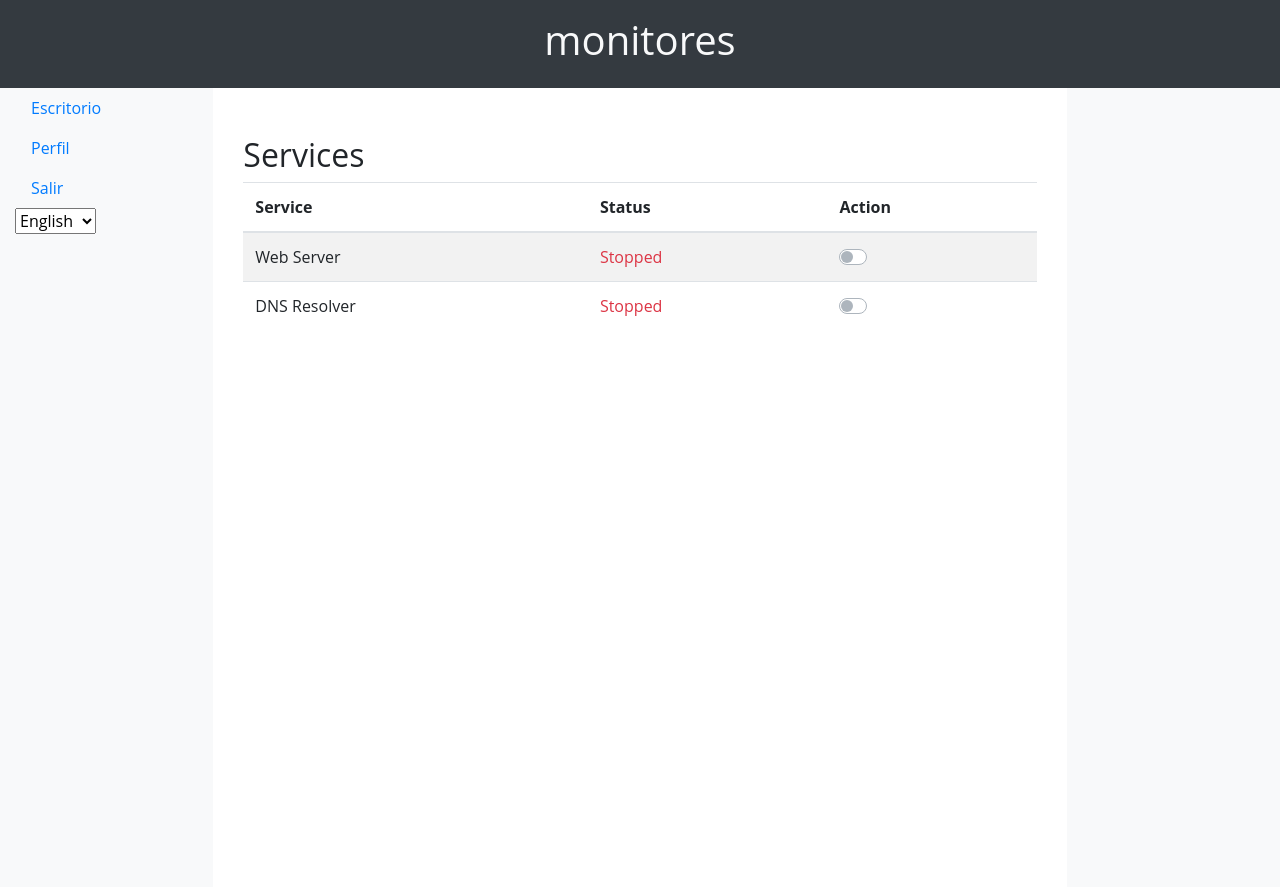
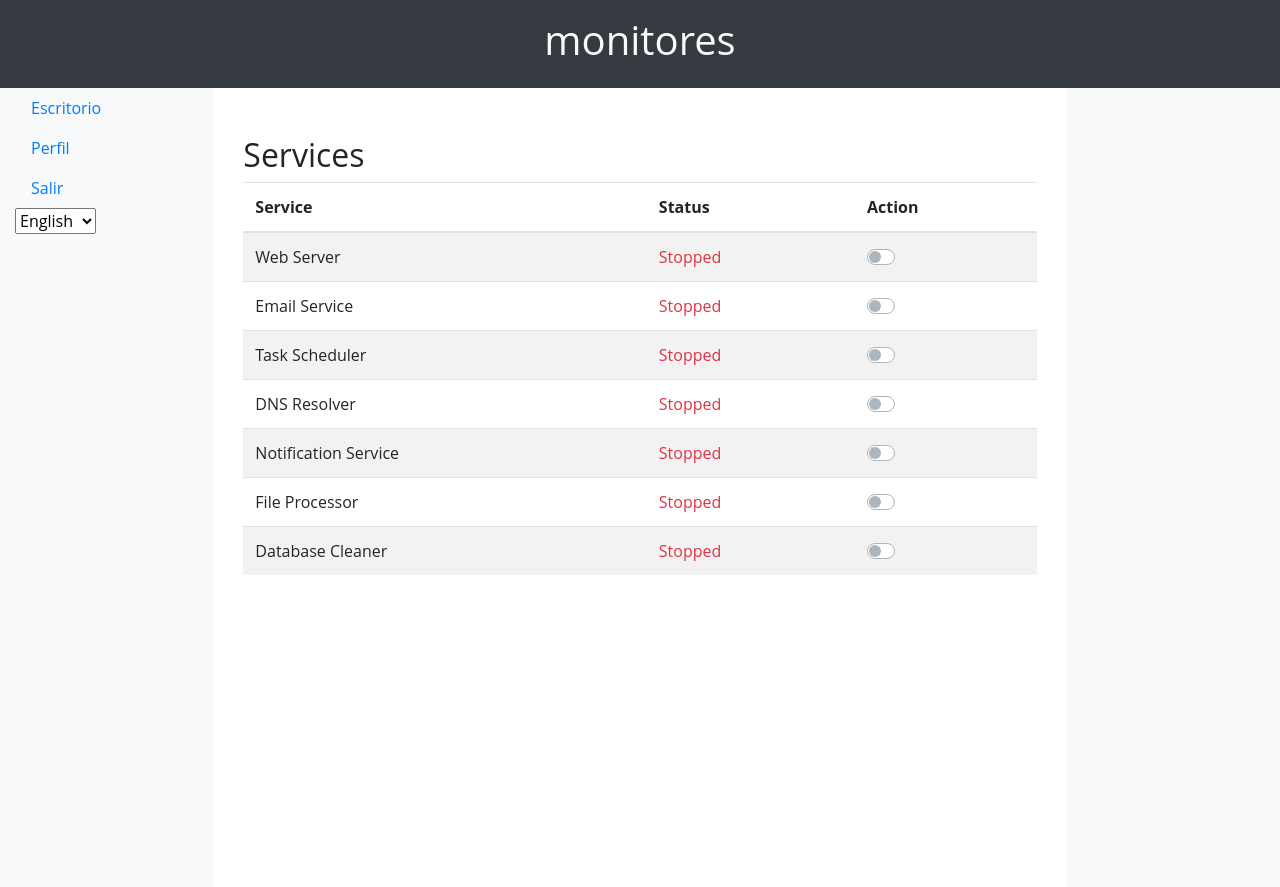
Before and after one commit to vinxenx0/code-workspace, a Flask app: page /services in a window 1280 px wide. Shown: the top 887 px of the page. Run offline with Flask 3, Linux system fonts and the light colour scheme; a user stored in the database is signed in; some libraries are stand-ins or nearby versions.

Commit message:
services controllers update

```diff
--- a/app/controllers/services_controller.py
+++ b/app/controllers/services_controller.py
@@ -20,6 +20,9 @@ def services():
 @app.route('/toggle_service/<service_name>', methods=['POST'])
 @login_required
 def toggle_service(service_name):
+    return jsonify(toggle_service_status(service_name))
+
+def toggle_service_status(service_name):
     global SERVICE_STATES
 
     if service_name in SERVICE_STATES:
@@ -27,14 +30,12 @@ def toggle_service(service_name):
 
         if current_state == 'active':
             SERVICE_STATES[service_name] = 'inactive'
-            stop_service(service_name)
+            return stop_service(service_name)
         else:
             SERVICE_STATES[service_name] = 'active'
-            start_service(service_name)
-
-        return jsonify({'status': 'success', 'state': SERVICE_STATES[service_name]})
+            return start_service(service_name)
     else:
-        return jsonify({'status': 'error', 'message': 'Unknown Service'})
+        return {'status': 'error', 'message': 'Unknown Service'}
 
 def check_service_status(service_name):
     # Use system commands to check the status of the services
@@ -68,25 +69,96 @@ def execute_command(command):
         return 'Stopped'  # Return a string indicating the service is stopped
 
 
+def start_web_server():
+    # Logic to start the web server
+    pass
 
+def stop_web_server():
+    # Logic to stop the web server
+    pass
+
+def start_dns_resolver():
+    # Logic to start the DNS resolver
+    pass
+
+def stop_dns_resolver():
+    # Logic to stop the DNS resolver
+    pass
+
+def start_email_service():
+    # Logic to start the email service
+    pass
+
+def stop_email_service():
+    # Logic to stop the email service
+    pass
+
+def start_task_scheduler():
+    # Logic to start the task scheduler
+    pass
+
+def stop_task_scheduler():
+    # Logic to stop the task scheduler
+    pass
+
+def start_notification_service():
+    # Logic to start the notification service
+    pass
+
+def stop_notification_service():
+    # Logic to stop the notification service
+    pass
+
+def start_file_processor():
+    # Logic to start the file processor
+    pass
+
+def stop_file_processor():
+    # Logic to stop the file processor
+    pass
+
+def start_database_cleaner():
+    # Logic to start the database cleaner
+    pass
+
+def stop_database_cleaner():
+    # Logic to stop the database cleaner
+    pass
 
 def start_service(service_name):
-    # Add logic to start the specified service
-    # You might need to adjust this based on your system configuration
-    pass
+    if service_name == 'web_server':
+        start_web_server()
+    elif service_name == 'dns_resolver':
+        start_dns_resolver()
+    elif service_name == 'email_service':
+        start_email_service()
+    elif service_name == 'task_scheduler':
+        start_task_scheduler()
+    elif service_name == 'notification_service':
+        start_notification_service()
+    elif service_name == 'file_processor':
+        start_file_processor()
+    elif service_name == 'database_cleaner':
+        start_database_cleaner()
+    # Add more services as needed
+
+    return {'status': 'success', 'state': 'Running'}
 
 def stop_service(service_name):
-    # Add logic to stop the specified service
-    # You might need to adjust this based on your system configuration
-    pass
+    if service_name == 'web_server':
+        stop_web_server()
+    elif service_name == 'dns_resolver':
+        stop_dns_resolver()
+    elif service_name == 'email_service':
+        stop_email_service()
+    elif service_name == 'task_scheduler':
+        stop_task_scheduler()
+    elif service_name == 'notification_service':
+        stop_notification_service()
+    elif service_name == 'file_processor':
+        stop_file_processor()
+    elif service_name == 'database_cleaner':
+        stop_database_cleaner()
+    # Add more services as needed
 
-
-def check_service_status(service_name):
-    # Use system commands to check the status of the services
-    # You might need to adjust these commands based on your system configuration
-    if service_name == 'web_server':
-        return check_web_server_status()
-    elif service_name == 'dns_resolver':
-        return check_dns_resolver_status()
-    else:
-        return 'Unknown Service'
+    return {'status': 'success', 'state': 'Stopped'}
--- a/app/templates/services/index.html
+++ b/app/templates/services/index.html
@@ -28,7 +28,35 @@
                     </div>
                 </td>
             </tr>
+            <tr>
+                <td>Email Service</td>
+                <td>
+                    <span id="email_serviceStatus">
+                        {% if email_status == 'Running' %}<span class="text-success">Running</span>{% else %}<span class="text-danger">Stopped</span>{% endif %}
+                    </span>
+                </td>
+                <td>
+                    <div class="custom-control custom-switch">
+                        <input type="checkbox" class="custom-control-input" id="email_serviceSwitch" {% if email_status == 'Running' %}checked{% endif %} onclick="toggleService('email_service')">
+                        <label class="custom-control-label" for="email_serviceSwitch"></label>
+                    </div>
+                </td>
+            </tr>
 
+            <tr>
+                <td>Task Scheduler</td>
+                <td>
+                    <span id="task_schedulerStatus">
+                        {% if task_scheduler_status == 'Running' %}<span class="text-success">Running</span>{% else %}<span class="text-danger">Stopped</span>{% endif %}
+                    </span>
+                </td>
+                <td>
+                    <div class="custom-control custom-switch">
+                        <input type="checkbox" class="custom-control-input" id="task_schedulerSwitch" {% if task_scheduler_status == 'Running' %}checked{% endif %} onclick="toggleService('task_scheduler')">
+                        <label class="custom-control-label" for="task_schedulerSwitch"></label>
+                    </div>
+                </td>
+            </tr>
             <tr>
                 <td>DNS Resolver</td>
                 <td>
@@ -40,6 +68,51 @@
                     <div class="custom-control custom-switch">
                         <input type="checkbox" class="custom-control-input" id="dns_resolverSwitch" {% if dns_status == 'Running' %}checked{% endif %} onclick="toggleService('dns_resolver')">
                         <label class="custom-control-label" for="dns_resolverSwitch"></label>
+                    </div>
+                </td>
+            </tr>
+
+            <tr>
+                <td>Notification Service</td>
+                <td>
+                    <span id="notification_serviceStatus">
+                        {% if notification_service_status == 'Running' %}<span class="text-success">Running</span>{% else %}<span class="text-danger">Stopped</span>{% endif %}
+                    </span>
+                </td>
+                <td>
+                    <div class="custom-control custom-switch">
+                        <input type="checkbox" class="custom-control-input" id="notification_serviceSwitch" {% if notification_service_status == 'Running' %}checked{% endif %} onclick="toggleService('notification_service')">
+                        <label class="custom-control-label" for="notification_serviceSwitch"></label>
+                    </div>
+                </td>
+            </tr>
+
+            <tr>
+                <td>File Processor</td>
+                <td>
+                    <span id="file_processorStatus">
+                        {% if file_processor_status == 'Running' %}<span class="text-success">Running</span>{% else %}<span class="text-danger">Stopped</span>{% endif %}
+                    </span>
+                </td>
+                <td>
+                    <div class="custom-control custom-switch">
+                        <input type="checkbox" class="custom-control-input" id="file_processorSwitch" {% if file_processor_status == 'Running' %}checked{% endif %} onclick="toggleService('file_processor')">
+                        <label class="custom-control-label" for="file_processorSwitch"></label>
+                    </div>
+                </td>
+            </tr>
+
+            <tr>
+                <td>Database Cleaner</td>
+                <td>
+                    <span id="database_cleanerStatus">
+                        {% if database_cleaner_status == 'Running' %}<span class="text-success">Running</span>{% else %}<span class="text-danger">Stopped</span>{% endif %}
+                    </span>
+                </td>
+                <td>
+                    <div class="custom-control custom-switch">
+                        <input type="checkbox" class="custom-control-input" id="database_cleanerSwitch" {% if database_cleaner_status == 'Running' %}checked{% endif %} onclick="toggleService('database_cleaner')">
+                        <label class="custom-control-label" for="database_cleanerSwitch"></label>
                     </div>
                 </td>
             </tr>
```
